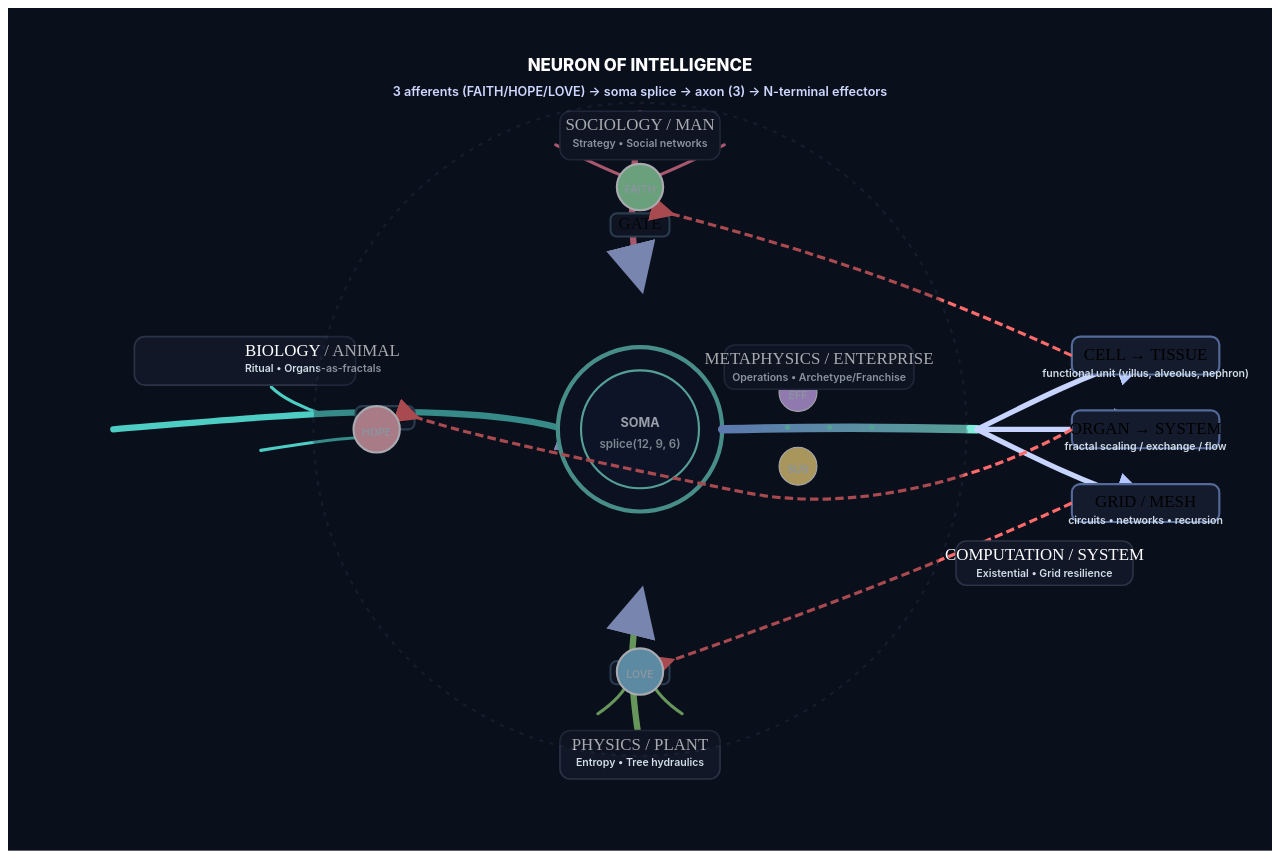
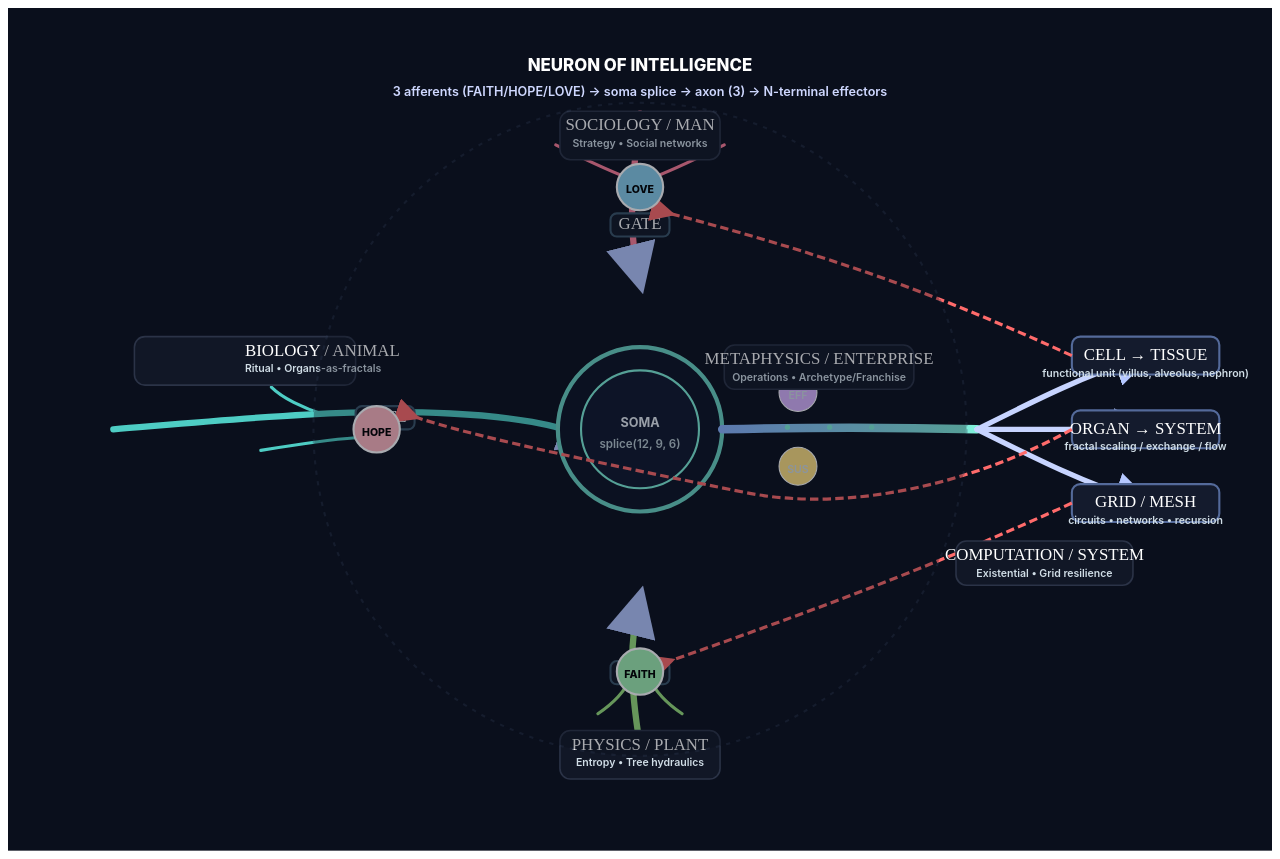
Before and after one commit to cryo-pyro/int, a plain HTML site: page index.html in a window 1280 px wide. Drawn offline with Linux system fonts and the light colour scheme.

Commit message:
uncle d, are you working?

```diff
--- a/index.html
+++ b/index.html
@@ -20,12 +20,12 @@
       .pill{fill:#111726;stroke:#2b3347;stroke-width:1.5}
       .pill text{fill:#c7d4ff;font:700 11px/1.2 Inter,system-ui,Arial}
       .gate{fill:#111726;stroke:#3a556a;stroke-width:2}
-      .gate text{fill:#9fe8c6;font:700 10px/1.2 Inter,system-ui,Arial}
+      .gate text{fill:#ffffff;font:700 10px/1.2 Inter,system-ui,Arial}
       .somaRing{fill:#0d1324;stroke:#6bd3c3;stroke-width:4}
       .somaCore{fill:#10182e;stroke:#7ff0d9;stroke-width:2}
       .dot{fill:#7ff0d9}
       .node{fill:#141b2d;stroke:#546a9a;stroke-width:2}
-      .node text{fill:#d7e0ff;font:700 11px/1.2 Inter,system-ui,Arial}
+      .node text{fill:#ffffff;font:700 11px/1.2 Inter,system-ui,Arial}
       .legend{fill:#ffffff;font:800 16px/1.2 Inter,system-ui,Arial}
       .sub{fill:#cfd8ff;font:600 12px/1.2 Inter,system-ui,Arial}
       .ghost{fill:#0a0f1c;stroke:#2a364d;stroke-dasharray:4 6}
@@ -70,17 +70,17 @@
   <!-- top gate -->
   <g transform="translate(572,195)">
     <rect class="gate" rx="6" ry="6" width="56" height="22"/>
-    <text x="28" y="15" text-anchor="middle">GATE</text>
+    <text x="28" y="15" text-anchor="middle" fill="#ffffff" font="700 10px/1.2 Inter,system-ui,Arial">GATE</text>
   </g>
   <!-- left gate -->
   <g transform="translate(330,378)">
     <rect class="gate" rx="6" ry="6" width="56" height="22"/>
-    <text x="28" y="15" text-anchor="middle">GATE</text>
+    <text x="28" y="15" text-anchor="middle" fill="#ffffff" font="700 10px/1.2 Inter,system-ui,Arial">GATE</text>
   </g>
   <!-- bottom gate -->
   <g transform="translate(572,620)">
     <rect class="gate" rx="6" ry="6" width="56" height="22"/>
-    <text x="28" y="15" text-anchor="middle">GATE</text>
+    <text x="28" y="15" text-anchor="middle" fill="#ffffff" font="700 10px/1.2 Inter,system-ui,Arial">GATE</text>
   </g>
 
   <!-- ====== Soma (splicing 3 inputs) ====== -->
@@ -109,18 +109,18 @@
   <!-- effector nodes (cells → tissues → organs → systems → grids) -->
   <g transform="translate(1080,330)">
     <rect class="node" x="-70" y="-18" width="140" height="36" rx="8"/>
-    <text x="0" y="4" text-anchor="middle">CELL → TISSUE</text>
-    <text class="micro" x="0" y="20" text-anchor="middle">functional unit (villus, alveolus, nephron)</text>
+    <text x="0" y="4" text-anchor="middle" fill="#ffffff">CELL → TISSUE</text>
+    <text class="micro" x="0" y="20" text-anchor="middle" fill="#ffffff">functional unit (villus, alveolus, nephron)</text>
   </g>
   <g transform="translate(1080,400)">
     <rect class="node" x="-70" y="-18" width="140" height="36" rx="8"/>
-    <text x="0" y="4" text-anchor="middle">ORGAN → SYSTEM</text>
-    <text class="micro" x="0" y="20" text-anchor="middle">fractal scaling / exchange / flow</text>
+    <text x="0" y="4" text-anchor="middle" fill="#ffffff">ORGAN → SYSTEM</text>
+    <text class="micro" x="0" y="20" text-anchor="middle" fill="#ffffff">fractal scaling / exchange / flow</text>
   </g>
   <g transform="translate(1080,470)">
     <rect class="node" x="-70" y="-18" width="140" height="36" rx="8"/>
-    <text x="0" y="4" text-anchor="middle">GRID / MESH</text>
-    <text class="micro" x="0" y="20" text-anchor="middle">circuits • networks • recursion</text>
+    <text x="0" y="4" text-anchor="middle" fill="#ffffff">GRID / MESH</text>
+    <text class="micro" x="0" y="20" text-anchor="middle" fill="#ffffff">circuits • networks • recursion</text>
   </g>
 
   <!-- ====== Feedback loops from effectors back to gates (gated feedback) ====== -->
@@ -135,7 +135,7 @@
         d="M1010,470 C900,520 800,560 628,620" marker-end="url(#feedbackArrow)"/>
 
   <!-- ====== Layer badges around the afferents ====== -->
-  <!-- 12 o'clock (Sociology/Man) - FAITH -->
+  <!-- 12 o'clock (Sociology/Man) - LOVE -->
   <g text-anchor="middle">
     <rect class="pill" x="524" y="98" rx="10" ry="10" width="152" height="46"/>
     <text x="600" y="116" fill="#ffffff">SOCIOLOGY / MAN</text>
@@ -147,7 +147,7 @@
     <text x="225" y="330" fill="#ffffff">BIOLOGY / ANIMAL</text>
     <text class="micro" x="225" y="346" fill="#ffffff">Ritual • Organs-as-fractals</text>
   </g>
-  <!-- 6 o'clock (Physics/Plant) - LOVE -->
+  <!-- 6 o'clock (Physics/Plant) - FAITH -->
   <g text-anchor="middle">
     <rect class="pill" x="524" y="686" rx="10" ry="10" width="152" height="46"/>
     <text x="600" y="704" fill="#ffffff">PHYSICS / PLANT</text>
@@ -155,17 +155,17 @@
   </g>
 
   <!-- ====== Faith, Hope, Love tokens at proper positions ====== -->
-  <!-- FAITH at 12 o'clock -->
-  <circle cx="600" cy="170" r="22" fill="#a1f0b2" stroke="#ffffff" stroke-width="2"/>
-  <text class="micro" x="600" y="176" text-anchor="middle" fill="#ffffff" font-weight="800">FAITH</text>
+  <!-- LOVE at 12 o'clock -->
+  <circle cx="600" cy="170" r="22" fill="#87ceeb" stroke="#ffffff" stroke-width="2"/>
+  <text x="600" y="176" text-anchor="middle" style="fill:#000000;font:800 10px Inter;font-weight:800;">LOVE</text>
 
   <!-- HOPE at 9 o'clock -->
   <circle cx="350" cy="400" r="22" fill="#ffb6c1" stroke="#ffffff" stroke-width="2"/>
-  <text class="micro" x="350" y="406" text-anchor="middle" fill="#ffffff" font-weight="800">HOPE</text>
+  <text x="350" y="406" text-anchor="middle" style="fill:#000000;font:800 10px Inter;font-weight:800;">HOPE</text>
 
-  <!-- LOVE at 6 o'clock -->
-  <circle cx="600" cy="630" r="22" fill="#87ceeb" stroke="#ffffff" stroke-width="2"/>
-  <text class="micro" x="600" y="636" text-anchor="middle" fill="#ffffff" font-weight="800">LOVE</text>
+  <!-- FAITH at 6 o'clock -->
+  <circle cx="600" cy="630" r="22" fill="#a1f0b2" stroke="#ffffff" stroke-width="2"/>
+  <text x="600" y="636" text-anchor="middle" style="fill:#000000;font:800 10px Inter;font-weight:800;">FAITH</text>
 
   <!-- ====== Additional value tokens ====== -->
   <circle cx="750" cy="365" r="18" fill="#d8b4fe" stroke="#ffffff" stroke-width="1"/>
```
